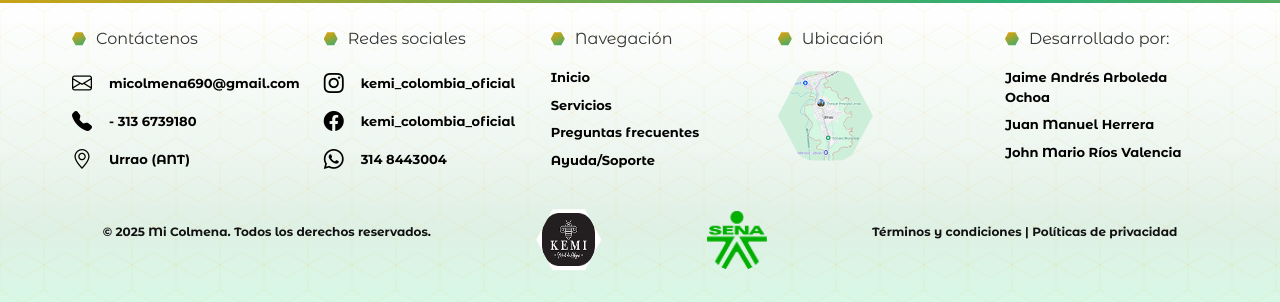
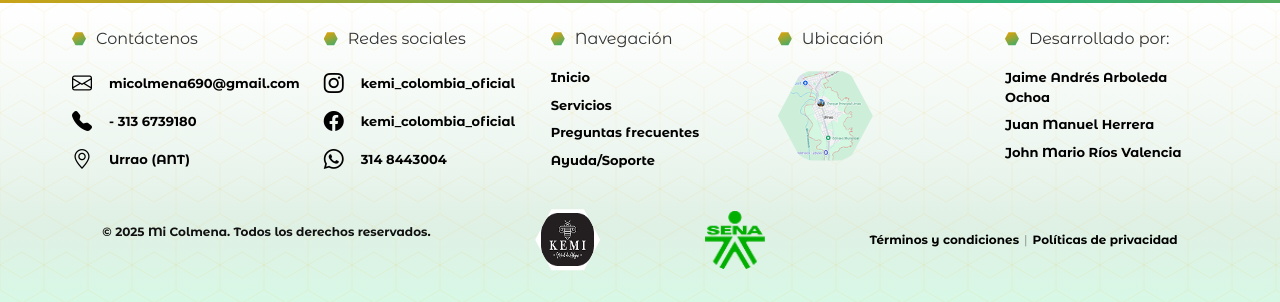
Before and after one commit to JUNMARANC/MiColmena, a Django app: page /quienes in a window 1280 px wide. Shown: the part 899-1201 px from the top of the page. Run offline with Django 5.2, Linux system fonts and the light colour scheme; data that the repository does not hold is empty.

Commit message:
Terminos y politicas

```diff
--- a/colmena/home/static/home/CSS/base.css
+++ b/colmena/home/static/home/CSS/base.css
@@ -604,6 +604,87 @@ FOOTER
     font-weight: bold;
 }
 
+/* =========================
+ENLACES LEGALES DEL FOOTER
+========================= */
+
+.footer-legales{
+    display: flex;
+    align-items: center;
+    justify-content: center;
+    flex-wrap: wrap;
+    gap: 5px;
+
+    margin: 0;
+
+    color: #000;
+}
+
+
+/* ENLACES */
+
+.footer-legales a{
+    position: relative;
+
+    color: #000;
+    text-decoration: none;
+
+    font-size: 12px;
+    font-weight: 700;
+
+    transition:
+        color .25s ease;
+}
+
+
+/* EVITAR COLOR MORADO AL VISITAR */
+
+.footer-legales a:visited{
+    color: #000;
+}
+
+
+/* LÍNEA INFERIOR SUTIL */
+
+.footer-legales a::after{
+    content: "";
+
+    position: absolute;
+    left: 0;
+    bottom: -3px;
+
+    width: 0;
+    height: 1px;
+
+    background: #2CAE76;
+
+    transition:
+        width .25s ease;
+}
+
+
+/* HOVER Y TECLADO */
+
+.footer-legales a:hover,
+.footer-legales a:focus-visible{
+    color: #2CAE76;
+}
+
+
+.footer-legales a:hover::after,
+.footer-legales a:focus-visible::after{
+    width: 100%;
+}
+
+
+/* SEPARADOR */
+
+.footer-legales-separador{
+    color: #7a857f;
+
+    font-weight: 500;
+}
+
 .logo-footer{
     width: 65px;
     height: 65px;
@@ -786,6 +867,16 @@ CELULARES PEQUEÑOS
 
     .footer-abajo{
         text-align: center;
+    }
+
+    .footer-legales{
+        width: 100%;
+        justify-content: center;
+    }
+
+
+    .footer-legales a{
+        font-size: 11px;
     }
 }
 
--- a/colmena/home/templates/base.html
+++ b/colmena/home/templates/base.html
@@ -109,7 +109,30 @@
 
             <img src="{% static 'home/img/kemi.png' %}" alt="Logo Kemi" class="logo-footer">
             <a href="https://senalasalada.blogspot.com/"><img src="{% static 'home/img/Sena.png' %}" alt="Logo Sena" class="logo-sena"></a>
-            <p>Términos y condiciones | Políticas de privacidad</p>
+
+            <p class="footer-legales">
+
+                <a
+                    href="{% static 'home/documentos/terminos_y_condiciones_mi_colmena.pdf' %}"
+                    target="_blank"
+                    rel="noopener noreferrer"
+                >
+                    Términos y condiciones
+                </a>
+
+                <span class="footer-legales-separador">
+                    |
+                </span>
+
+                <a
+                    href="{% static 'home/documentos/Politica_Privacidad_Mi_Colmena.pdf' %}"
+                    target="_blank"
+                    rel="noopener noreferrer"
+                >
+                    Políticas de privacidad
+                </a>
+
+            </p>
         </div>
     </footer>
 
```
Also changed, not shown: 2 other files.
